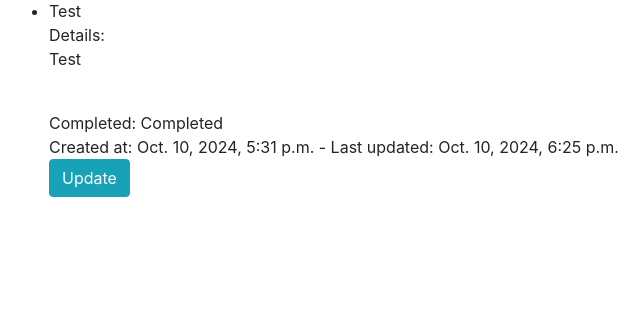
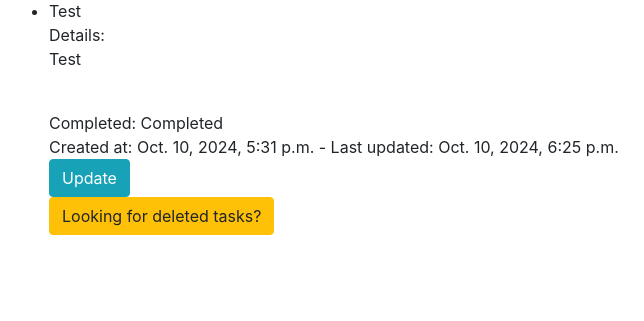
Before and after one commit to Steddy1Love/task_manager_django, a Django app: page / in a window 1280 px wide. Shown: the part 351-672 px from the top of the page, without its empty margins (76-720 px from the left). Run offline with Django 5.2, Linux system fonts and the light colour scheme; data comes from the database, SQL or seed files in the repository; both versions use the stored data as it was after the commit; some libraries are stand-ins or nearby versions.

Commit message:
Save point to add most recent changes

```diff
--- a/task_app/models.py
+++ b/task_app/models.py
@@ -6,5 +6,6 @@ class TaskItem(models.Model):
   title = models.CharField(max_length=100)
   details = models.TextField(max_length=500)
   completed = models.BooleanField(default=False)
+  recently_deleted = models.BooleanField(default=False)
   created_at = models.DateTimeField(auto_now_add=True)
   updated_at = models.DateTimeField(auto_now=True)
--- a/task_app/templates/home.html
+++ b/task_app/templates/home.html
@@ -4,10 +4,17 @@
 
 <h1>Task list</h1>
 <ul>
-  {% for task in tasks %}
-    <li>
-      {{ task.title }}<br>Details: <p>{{ task.details }}</p><br>Completed: {% if task.completed %}Completed{% else %}Not completed{% endif %}<br>Created at: {{ task.created_at }} - Last updated: {{ task.updated_at }}<br> <a href="{% url 'update_task' task.pk %}" type="button" class="btn btn-info">Update</a>
-    </li>
-  {% endfor %}
+    {% for task in tasks %}
+      <li>{% if task.recently_deleted == False %}
+        {{ task.title }}<br>
+        Details: <p>{{ task.details }}</p><br>
+        Completed: {% if task.completed %}Completed{% else %}Not completed{% endif %}<br>
+        Created at: {{ task.created_at }} - Last updated: {{ task.updated_at }}<br>
+        <a href="{% url 'update_task' task.pk %}" type="button" class="btn btn-info">Update</a>
+        {% endif %}
+      </li>
+    {% endfor %}
+
+    <a href="{% url 'recently_deleted' %}" type="button" class="btn btn-warning">Looking for deleted tasks?</a>
 </ul>
 {% endblock  %}
--- a/task_app/views.py
+++ b/task_app/views.py
@@ -27,3 +27,14 @@ def update_task(request, pk):
   else:
     form = TaskForm(instance=task)
   return render(request, 'update_task.html', {'form': form})
+
+def delete_task(request, pk):
+  task = get_object_or_404(TaskItem, pk=pk)
+  if request.method == 'DELETE':
+    task.recently_deleted = True
+    task.save()
+  return redirect('home')
+
+def recently_deleted(request):
+  tasks = TaskItem.objects.get(recently_deleted==True)
+  return render(request, 'recently_deleted.html', {'tasks': tasks})
```
Also changed, not shown: task_app/templates/recently_deleted.html (added, +17 -0 lines), db.sqlite3, task_app/migrations/0003_taskitem_recently_deleted.py (added).
